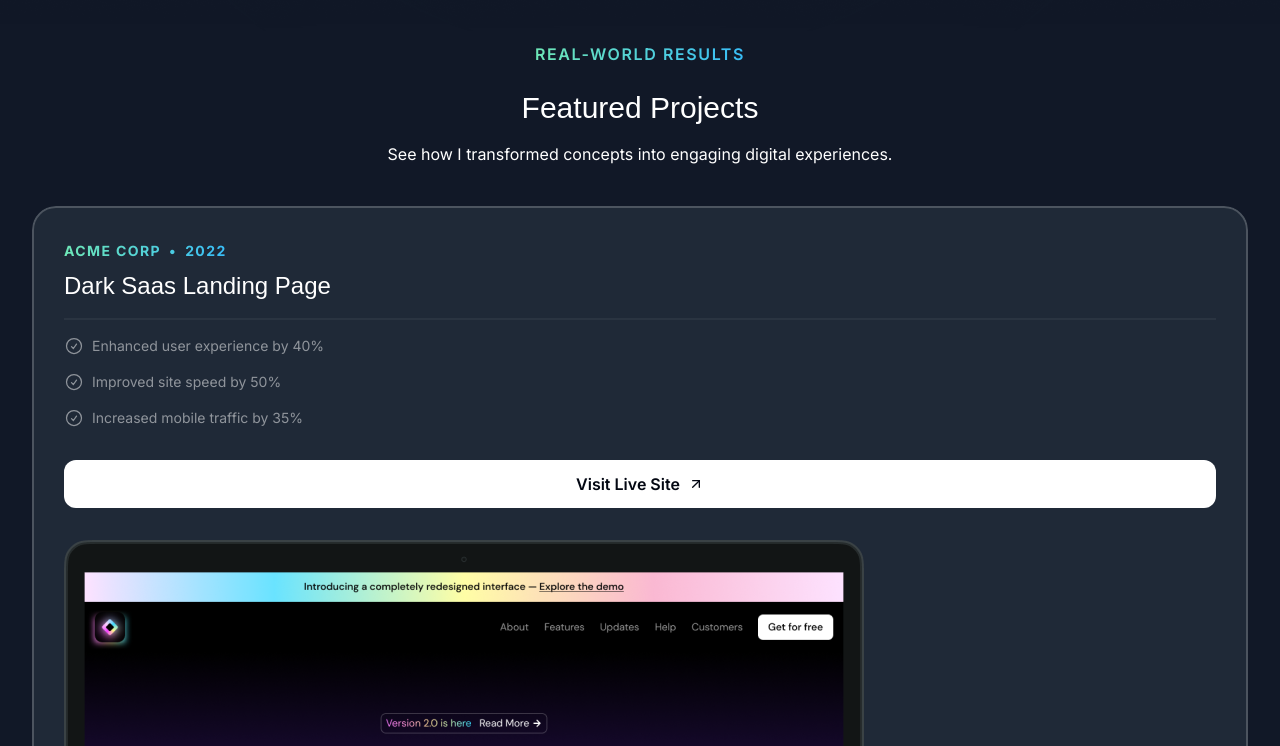
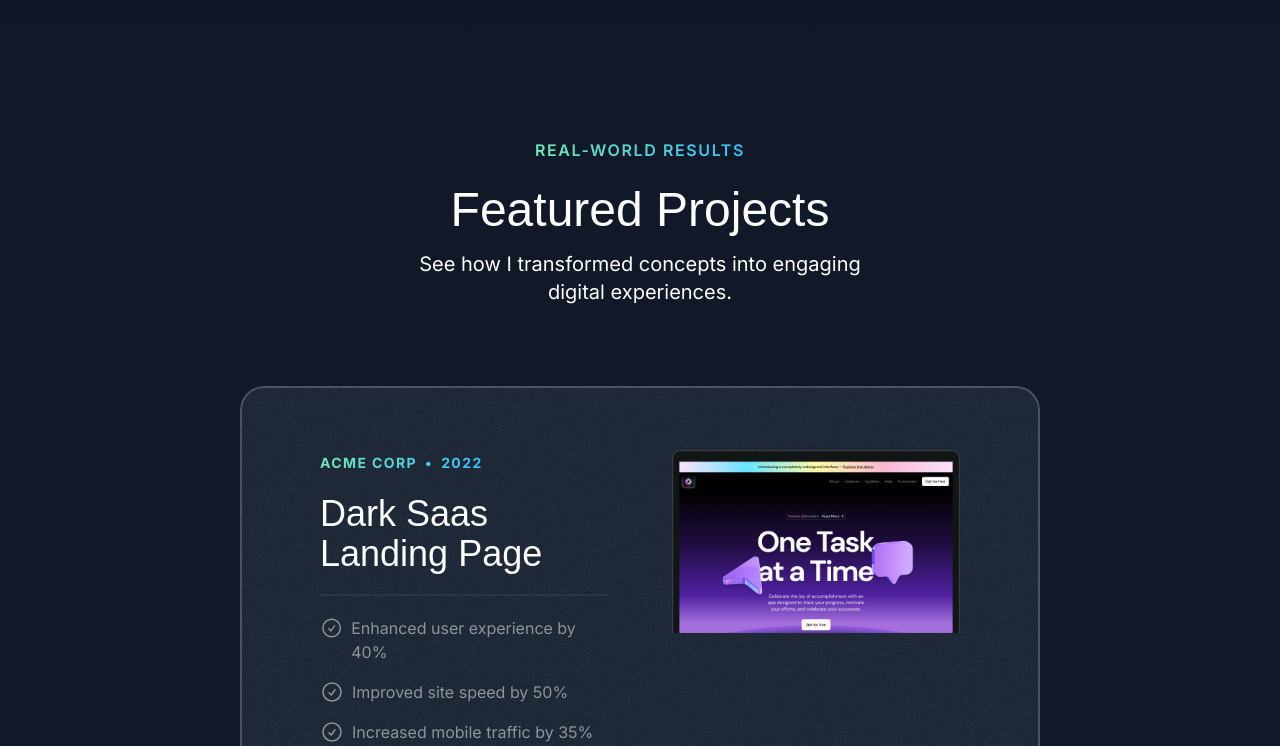
Before and after one commit to 1lucascq/Portfolio, a Next.js app: page / in a window 1280 px wide. Shown: the part 940-1686 px from the top of the page. Built offline with nearby package versions, Linux system fonts and the light colour scheme; a web font is replaced by a local one.

Commit message:
feat: Add TestimonialsSection component for displaying client testimonials

```diff
--- a/src/app/page.tsx
+++ b/src/app/page.tsx
@@ -2,6 +2,7 @@ import Header from '@/sections/Header';
 import HeroSection from '@/sections/Hero';
 import ProjectsSection from '@/sections/Projects';
 import TapeSection from '@/sections/Tape';
+import TestimonialsSection from '@/sections/Testimonials';
 
 export default function Home() {
 	return (
@@ -10,6 +11,7 @@ export default function Home() {
 			<HeroSection />
 			<ProjectsSection />
 			<TapeSection />
+			<TestimonialsSection />
 		</div>
 	);
 }
--- /dev/null
+++ b/src/components/Card.tsx
@@ -0,0 +1,20 @@
+import grainImage from "@/assets/images/grain.jpg";
+import { PropsWithChildren } from "react";
+import { twMerge } from "tailwind-merge";
+
+export default function Card({ className, children }: PropsWithChildren<{ className?: string }>) {
+    return (
+        <div
+            className={twMerge(
+                "bg-gray-800 rounded-3xl relative z-0 overflow-hidden after:z-10 after:content-[''] after:absolute after:inset-0 after:outline-2 after:outline after:-outline-offset-2 after:rounded-3xl after:outline-white/20 after:pointer-events-none p-6",
+                className
+            )}
+        >
+            <div
+                className="absolute inset-0 -z-10 opacity-5"
+                style={{ backgroundImage: `url(${grainImage.src})` }}
+            ></div>
+            {children}
+        </div>
+    );
+}
--- /dev/null
+++ b/src/components/SectionHeader.tsx
@@ -0,0 +1,17 @@
+export default function SectionHeader({ eyebrow, title, description }: { eyebrow: string, title: string, description: string }) {
+    return (
+        <>
+            <div className="flex justify-center">
+                <p className="uppercase font-semibold tracking-widest bg-gradient-to-r from-emerald-300 to-sky-400 text-transparent bg-clip-text">
+                    {eyebrow}
+                </p>
+            </div>
+            <h2 className="font-serif text-3xl text-center mt-6  md:text-5xl">
+				{title}
+			</h2>
+            <p className="text-center text-white-600 mt-4 max-w-md mx-auto md:text-lg lg:text-xl">
+                {description}
+            </p>
+        </>
+    );
+}
--- a/src/sections/Projects.tsx
+++ b/src/sections/Projects.tsx
@@ -4,7 +4,8 @@ import aiStartupLandingPage from "@/assets/images/ai-startup-landing-page.png";
 import Image from "next/image";
 import CheckCircle from "@/assets/icons/check-circle.svg";
 import ArrowUpRightIcon from "@/assets/icons/arrow-up-right.svg";
-import grainImage from "@/assets/images/grain.jpg";
+import SectionHeader from "@/components/SectionHeader";
+import Card from "@/components/Card";
 
 const portfolioProjects = [
     {
@@ -47,49 +48,59 @@ const portfolioProjects = [
 
 export default function ProjectsSection() {
     return (
-        <section className="pb-16">
+        <section className="pb-16 lg:py-24">
             <div className="container">
-                <div className="flex justify-center">
-                    <p className="font-semibold tracking-widest bg-gradient-to-r from-emerald-300 to-sky-400 text-transparent bg-clip-text">
-                        REAL-WORLD RESULTS
-                    </p>
-                </div>
-                <h2 className="font-serif text-3xl text-center mt-6">Featured Projects</h2>
-                <p className="text-center text-white-600 mt-4">
-                    See how I transformed concepts into engaging digital experiences.
-                </p>
-            </div>
-            <div className="mt-10 flex flex-col gap-20">
+                <SectionHeader
+                    eyebrow="Real-World Results"
+                    title="Featured Projects"
+                    description="See how I transformed concepts into engaging digital experiences."
+                />
+                <div className="mt-10 flex flex-col gap-20 md:mt-20">
                     {portfolioProjects.map((project) => (
-                    <div
+                        <Card
                             key={project.title}
-                        className="bg-gray-800 rounded-3xl relative z-0 overflow-hidden after:z-10 after:content-[''] after:absolute after:inset-0 after:outline-2 after:outline after:-outline-offset-2 after:rounded-3xl after:outline-white/20 after:pointer-events-none px-8 pt-8 mx-8"
+                            className="px-8 pt-8 pb-0 mx-8 md:pt-12 md:px-10 lg:mx-20 lg:pt-16 lg:px-20"
                         >
-                        <div className="absolute inset-0 -z-10 opacity-5" style={{ backgroundImage: `url(${grainImage})` }}></div>
+                            <div className="lg:grid lg:grid-cols-2 lg:gap-16">
+                                <div className="lg:pb-16">
                                     <div className="bg-gradient-to-r from-emerald-300 to-sky-400 inline-flex gap-2 font-bold uppercase tracking-widest text-sm text-transparent bg-clip-text">
                                         <span>{project.company}</span>
                                         <span>&bull;</span>
                                         <span>{project.year}</span>
                                     </div>
-                        <h3 className="font-serif text-2xl mt-2">{project.title}</h3>
-                        <hr className="border-t-2 border-white/5 mt-4" />
-                        <ul className="flex flex-col gap-4 mt-4">
+                                    <h3 className="font-serif text-2xl mt-2 md:mt-5 md:text-4xl">
+                                        {project.title}
+                                    </h3>
+                                    <hr className="border-t-2 border-white/5 mt-4 md:mt-5" />
+                                    <ul className="flex flex-col gap-4 mt-4 md:mt-5">
                                         {project.results.map((result) => (
-                                <li className="flex gap-2 text-sm text-white/50" key={result.title}>
-                                    <CheckCircle className="size-5" />
+                                            <li
+                                                className="flex gap-2 text-sm text-white/50 md:text-base"
+                                                key={result.title}
+                                            >
+                                                <CheckCircle className="size-5 md:size-6" />
                                                 <span>{result.title}</span>
                                             </li>
                                         ))}
                                     </ul>
                                     <a href={project.link}>
-                            <button className="bg-white text-gray-950 h-12 w-full rounded-xl font-semibold inline-flex items-center justify-center gap-2 mt-8">
+                                        <button className="bg-white text-gray-950 h-12 w-full rounded-xl font-semibold inline-flex items-center justify-center gap-2 mt-8 px-6 md:w-auto">
                                             <span>Visit Live Site</span>
                                             <ArrowUpRightIcon className="size-4" />
                                         </button>
                                     </a>
-                        <Image src={project.image} alt={project.title} className="mt-8" />
                                 </div>
+                                <div>
+                                    <Image
+                                        src={project.image}
+                                        alt={project.title}
+                                        className="mt-8 -mb-4 md:-mb-0 lg:mt-0"
+                                    />
+                                </div>
+                            </div>
+                        </Card>
                     ))}
+                </div>
             </div>
         </section>
     );
--- /dev/null
+++ b/src/sections/Testimonials.tsx
@@ -0,0 +1,81 @@
+import memojiAvatar1 from "@/assets/images/memoji-avatar-1.png";
+import memojiAvatar2 from "@/assets/images/memoji-avatar-2.png";
+import memojiAvatar3 from "@/assets/images/memoji-avatar-3.png";
+import memojiAvatar4 from "@/assets/images/memoji-avatar-4.png";
+import memojiAvatar5 from "@/assets/images/memoji-avatar-5.png";
+import SectionHeader from "@/components/SectionHeader";
+import Image from "next/image";
+import Card from "@/components/Card";
+
+const testimonials = [
+    {
+        name: "Alex Turner",
+        position: "Marketing Manager @ TechStartups",
+        text: "Alex was instrumental in transforming our website into a powerful marketing tool. His attention to detail and ability to understand our brand is exceptional. We're thrilled with the results!",
+        avatar: memojiAvatar1,
+    },
+    {
+        name: "Olivia Green",
+        position: "Head of Design @ GreenLeaf",
+        text: "Working with Alex was a pleasure. His expertise in frontend development brought our designs to life in a way we never imagined. The website has exceeded our expectations.",
+        avatar: memojiAvatar2,
+    },
+    {
+        name: "Daniel White",
+        position: "CEO @ InnovateCo",
+        text: "Alex's ability to create seamless user experiences is unmatched. Our website has seen a significant increase in conversions since launching the new design. We couldn't be happier.",
+        avatar: memojiAvatar3,
+    },
+    {
+        name: "Emily Carter",
+        position: "Product Manager @ GlobalTech",
+        text: "Alex is a true frontend wizard. He took our complex product and transformed it into an intuitive and engaging user interface. We're already seeing positive feedback from our customers.",
+        avatar: memojiAvatar4,
+    },
+    {
+        name: "Michael Brown",
+        position: "Director of IT @ MegaCorp",
+        text: "Alex's work on our website has been nothing short of exceptional. He's a talented developer who is also a great communicator. We highly recommend him.",
+        avatar: memojiAvatar5,
+    },
+];
+
+export default function TestimonialsSection() {
+    return (
+        <section className="py-16 lg:py-24">
+            <div className="container">
+                <SectionHeader
+                    eyebrow="Happy Clients"
+                    title="What clients say about me"
+                    description="Don't just take my word for it. See what my clients have to say about my work."
+                />
+                <div className="mt-16 flex overflow-x-clip lg:mt-24 [mask-image:linear-gradient,transparent,black_10%,black_90%,transparent]">
+                    <div className="flex flex-none gap-8">
+                        {testimonials.map((testimonial) => (
+                            <Card key={testimonial.name} className="max-w-xs md:p-8 md:max-w-md">
+                                <div className="flex gap-4 items-center">
+                                    <div className="size-14 bg-gray-700 inline-flex rounded-full items-center justify-center flex-shrink-0">
+                                        <Image
+                                            src={testimonial.avatar}
+                                            alt={testimonial.name}
+                                            className="max-h-full"
+                                            width={100}
+                                            height={100}
+                                        />
+                                    </div>
+                                    <div>
+                                        <div className="font-semibold">{testimonial.name}</div>
+                                        <div className="text-sm text-white/40">
+                                            {testimonial.position}
+                                        </div>
+                                    </div>
+                                </div>
+                                <p className="mt-4 text-sm md:text-base md:mt-6">{testimonial.text}</p>
+                            </Card>
+                        ))}
+                    </div>
+                </div>
+            </div>
+        </section>
+    );
+}
```
Lines whose indentation alone changed are shown as unchanged.
